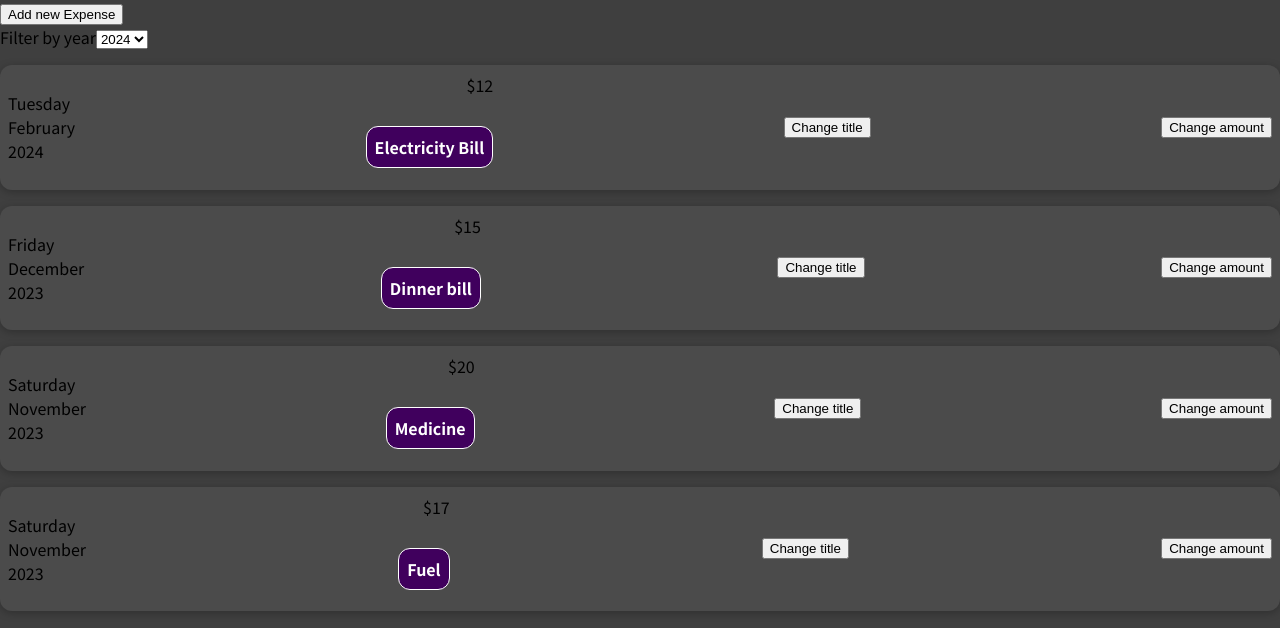
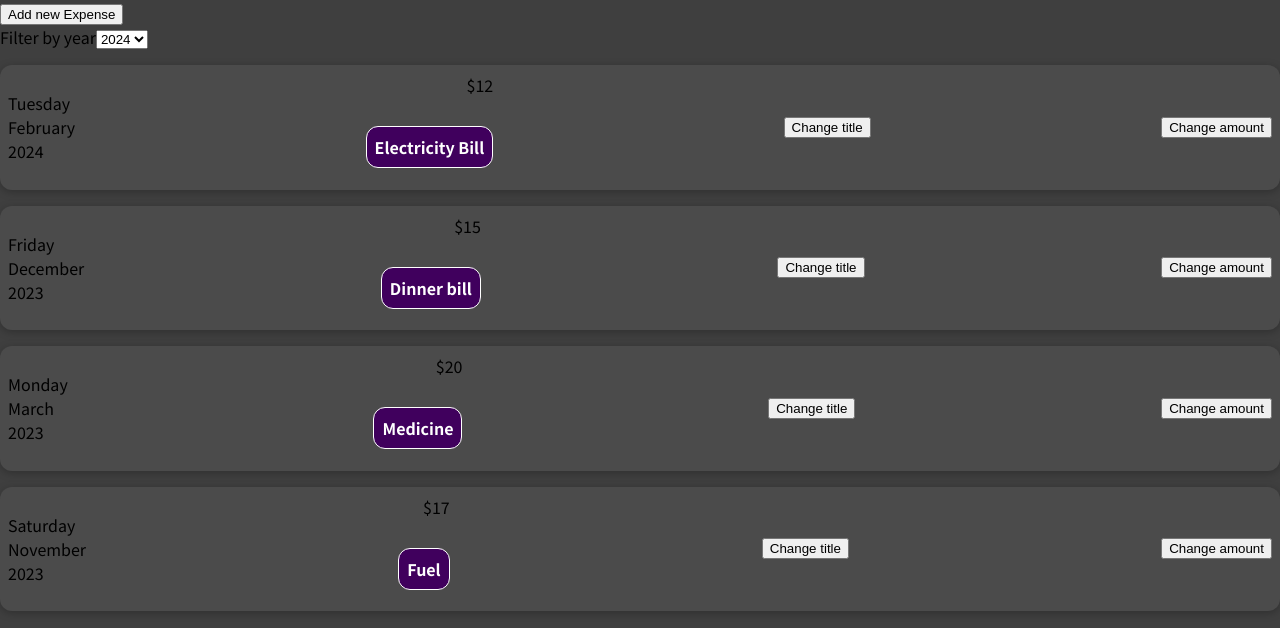
Before and after one commit to akshay7745/reactSharpener, a React (Create React App) app in the folder 01-starting-setup/: page / in a window 1280 px wide. Shown: the top 628 px of the page. Built offline with nearby package versions, Linux system fonts and the light colour scheme; the HTML template or start-up script is replaced by a standard one.

Commit message:
Filter functionality working perfectly

```diff
--- a/01-starting-setup/src/App.js
+++ b/01-starting-setup/src/App.js
@@ -6,25 +6,25 @@ const data = [
     title: "Electricity Bill",
     amount: 12,
     location: "Pune",
-    date: new Date(2024, 1, 6),
+    date: "2024-02-06",
   },
   {
     title: "Dinner bill",
     amount: 15,
     location: "Kolhapur",
-    date: new Date(2023, 11, 15),
+    date: "2023-12-15",
   },
   {
     title: "Medicine",
     amount: 20,
     location: "Kolkata",
-    date: new Date(2023, 10, 18),
+    date: "2023-03-06",
   },
   {
     title: "Fuel",
     amount: 17,
     location: "Chennai",
-    date: new Date(2023, 10, 25),
+    date: "2023-11-25",
   },
 ];
 
@@ -42,8 +42,7 @@ const App = () => {
 
   const addFilterHandler = (year) => {
     const filteredData = expenseData.filter((item) => {
-      console.log(+item.date.getFullYear(), +year);
-      return +item.date.getFullYear() === +year;
+      return item.date.split("-")[0] === year;
     });
     // console.log(filteredData);
     setExpenseFilteredData(filteredData);
--- a/01-starting-setup/src/components/Expense/Expenses.js
+++ b/01-starting-setup/src/components/Expense/Expenses.js
@@ -8,7 +8,9 @@ const Expenses = (props) => {
     setFilteredYear(selectedYear);
     props.onChangeFilter(selectedYear);
   };
-  let filteredContent = props.expenseData.map((expense, index) => (
+  let filteredContent = props.expenseData.map((expense, index) => {
+    console.log(expense);
+    return (
       <ExpenseItem
         key={expense.id ? expense.id : index}
         title={expense.title}
@@ -16,7 +18,8 @@ const Expenses = (props) => {
         // location={expense.location}
         date={expense.date}
       />
-  ));
+    );
+  });
   if (props.expenseData.length === 0) {
     filteredContent = <p>No expenses found</p>;
   } else if (props.expenseData.length === 1) {
```
Lines whose indentation alone changed are shown as unchanged.
